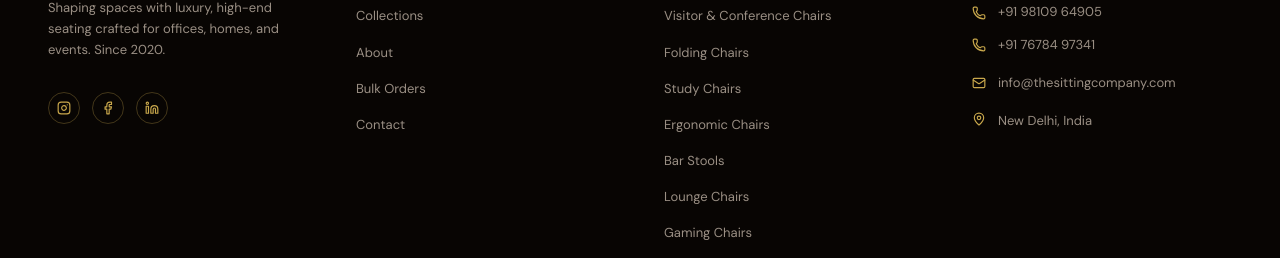
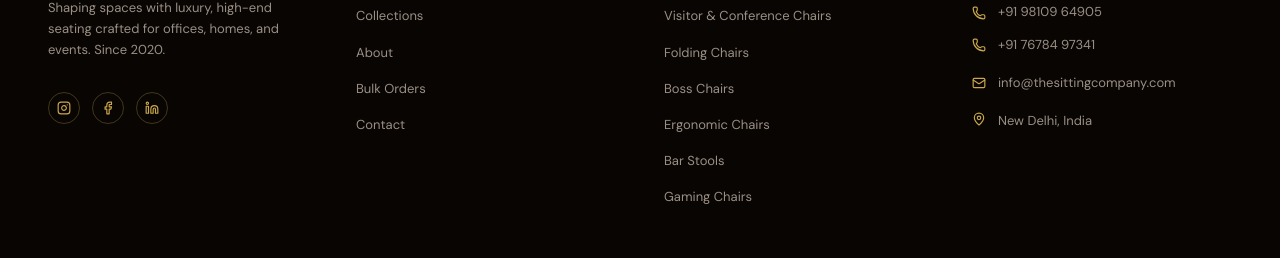
Before and after one commit to jeetyaduvanshi/the-sitting-company, a Next.js app: page /category/bar-stools in a window 1280 px wide. Shown: the part 916-1174 px from the top of the page. Built offline with nearby package versions, Linux system fonts and the light colour scheme; no server answers.

Commit message:
added categories

```diff
--- a/src/app/category/[slug]/page.tsx
+++ b/src/app/category/[slug]/page.tsx
@@ -13,10 +13,9 @@ const slugToName: Record<string, string> = {
   "office-chairs": "Office Chairs",
   "visitor-conference": "Visitor & Conference Chairs",
   "folding-chairs": "Folding Chairs",
-  "study-chairs": "Study Chairs",
+  "boss-chairs": "Boss Chairs",
   "ergonomic-chairs": "Ergonomic Chairs",
   "bar-stools": "Bar Stools",
-  "lounge-chairs": "Lounge Chairs",
   "gaming-chairs": "Gaming Chairs",
 };
 
--- a/src/app/layout.tsx
+++ b/src/app/layout.tsx
@@ -53,7 +53,7 @@ export const metadata: Metadata = {
     "Premium Seating Solutions",
     "The Sitting Company",
     "Executive Chairs Delhi",
-    "Luxury Lounge Chairs",
+    "Luxury Boss Chairs",
     "B2B Office Furniture Bulk Order"
   ],
 };
--- a/src/app/upload/page.tsx
+++ b/src/app/upload/page.tsx
@@ -24,10 +24,9 @@ const CATEGORIES = [
   { id: "office-chairs",       name: "Office Chairs",                  emoji: "🪑" },
   { id: "visitor-conference",  name: "Visitor & Conference Chairs",    emoji: "👥" },
   { id: "folding-chairs",      name: "Folding Chairs",                 emoji: "📐" },
-  { id: "study-chairs",        name: "Study Chairs",                   emoji: "📚" },
+  { id: "boss-chairs",         name: "Boss Chairs",                    emoji: "👑" },
   { id: "ergonomic-chairs",    name: "Ergonomic Chairs",               emoji: "⚙️" },
   { id: "bar-stools",          name: "Bar Stools",                     emoji: "🍹" },
-  { id: "lounge-chairs",       name: "Lounge Chairs",                  emoji: "🛋️" },
   { id: "gaming-chairs",       name: "Gaming Chairs",                  emoji: "🎮" },
 ];
 
--- a/src/data/categories.ts
+++ b/src/data/categories.ts
@@ -25,10 +25,10 @@ export const categories: Category[] = [
     image: "/images/folding_chair.webp",
   },
   {
-    id: "study-chairs",
-    name: "Study Chairs",
-    count: "18 Products",
-    image: "/images/study_chair.webp",
+    id: "boss-chairs",
+    name: "Boss Chairs",
+    count: "20 Products",
+    image: "/images/monarch_executive.webp",
   },
   {
     id: "ergonomic-chairs",
@@ -43,12 +43,6 @@ export const categories: Category[] = [
     image: "/images/bar_stool.webp",
   },
   {
-    id: "lounge-chairs",
-    name: "Lounge Chairs",
-    count: "20 Products",
-    image: "/images/sovereign_lounge.webp",
-  },
-  {
     id: "gaming-chairs",
     name: "Gaming Chairs",
     count: "10 Products",
--- a/src/data/products.json
+++ b/src/data/products.json
@@ -2,7 +2,7 @@
   {
     "id": "sovereign-lounge",
     "name": "The Sovereign Lounge",
-    "category": "Lounge Chairs",
+    "category": "Boss Chairs",
     "description": "An iconic silhouette crafted with hand-finished top-grain antique leather and a brushed brass swivel base.",
     "price": "₹48,500",
     "image": "/images/sovereign_lounge.webp",
```
